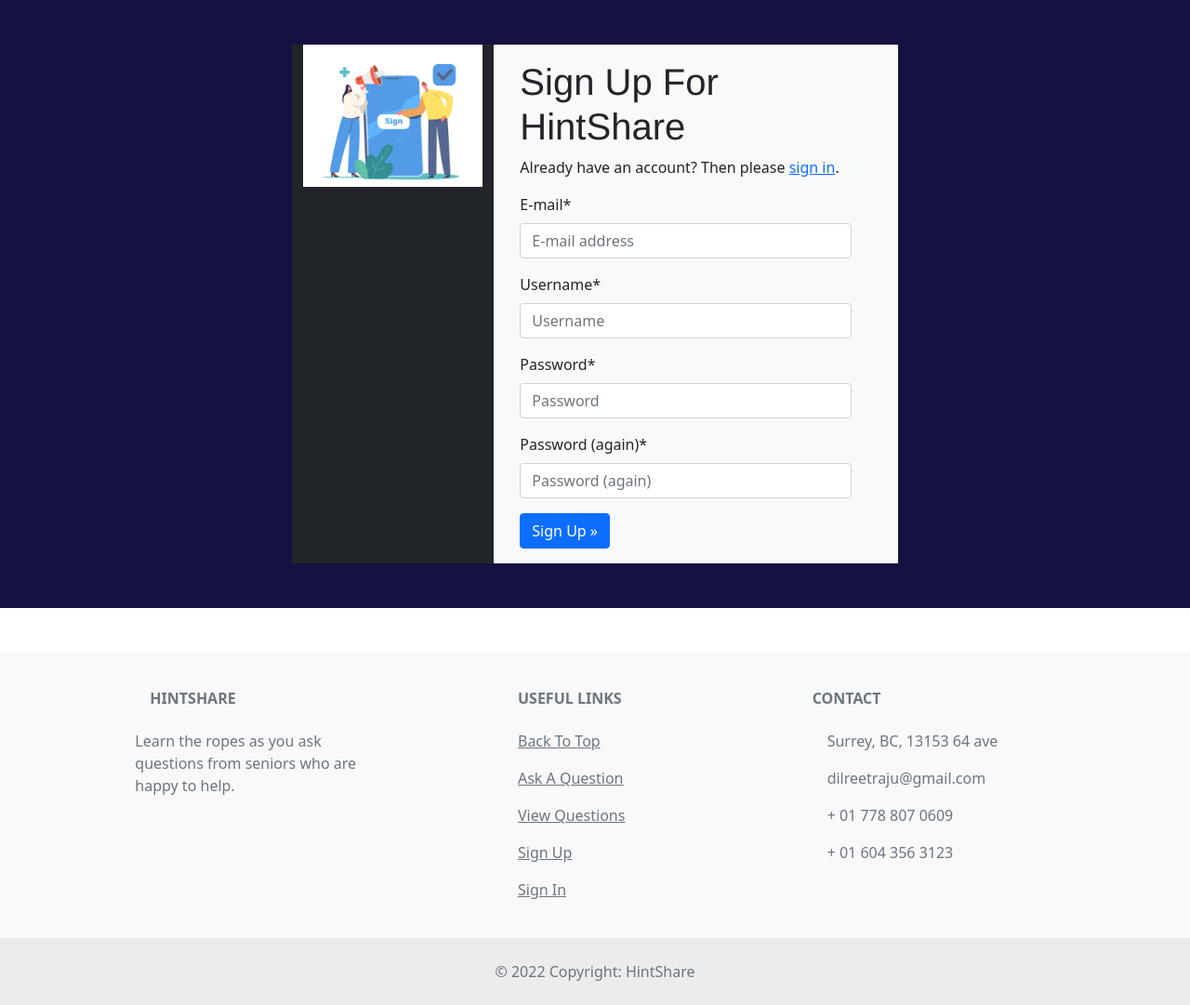
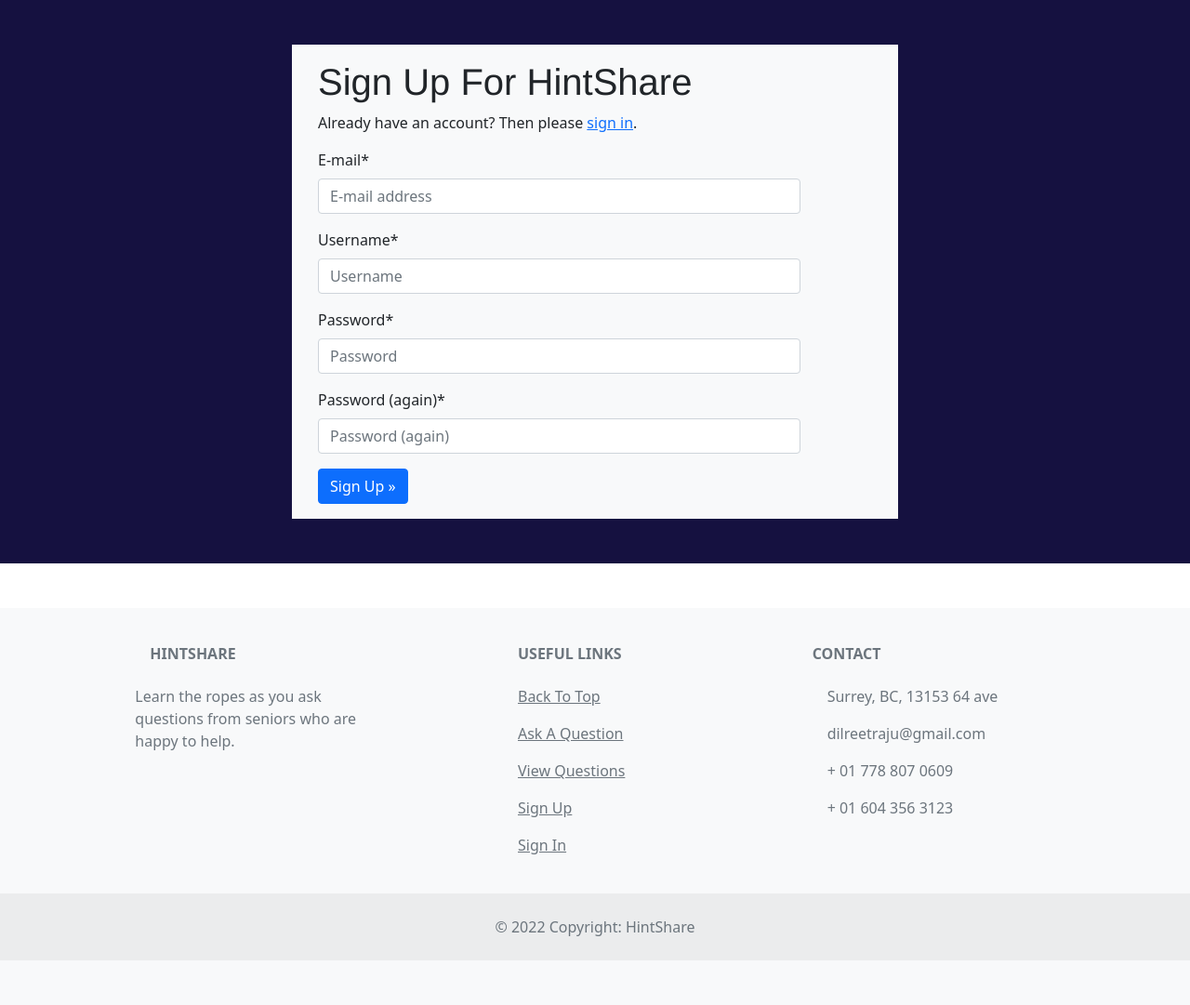
Before and after one commit to Dilu-Bilu/HintShare, a Django app: page /accounts/signup/ in a window 1280 px wide. Shown: the part 82-1163 px from the top of the page at 93% size. After the commit the page ends 1115 px from the top, so only its background shows below. Run offline with Django 3.2, Linux system fonts and the light colour scheme; parts of the project's set-up code (start-up, migrations or seed data) failed here and were passed over; some libraries are stand-ins or nearby versions.

Commit message:
changed singup

```diff
--- a/hintshare/templates/account/signup.html
+++ b/hintshare/templates/account/signup.html
@@ -7,10 +7,8 @@
 
 {% block inner %}
 <div class="row ">
-  <div class="col-md-4 bg-dark">
-    <img src="{% static 'images/signup.jpeg' %}" class="img-fluid" alt="">
-  </div>
-  <div class="col-md-7 m-3">
+
+  <div class="col-md-10 m-3">
     <h1 class="" style=' font-family: Helvetica;'>Sign Up For HintShare</h1>
 
   <p>{% blocktranslate %}Already have an account? Then please <a href="{{ login_url }}">sign in</a>.{% endblocktranslate %}</p>
```
